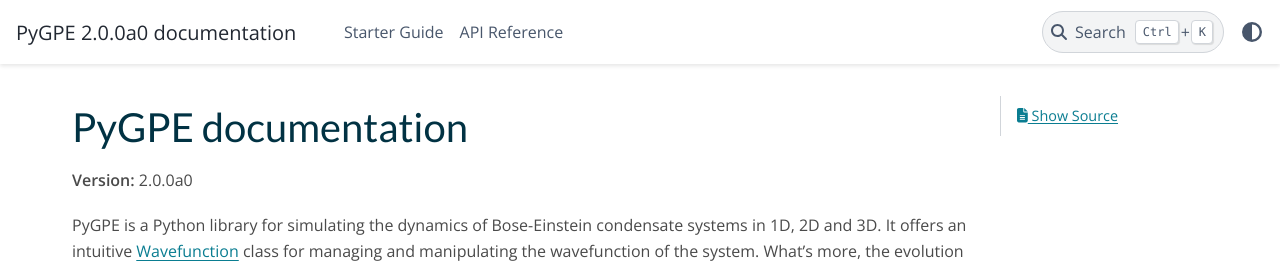
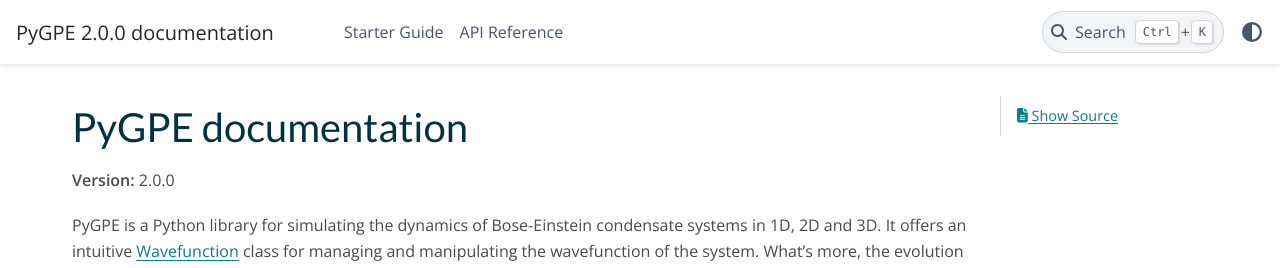
Before and after one commit to wheelerMT/pygpe, a Sphinx documentation site: the page built from docs/source/index.rst, in a window 1280 px wide. Shown: the top 268 px of the page. Built offline with Sphinx 7.4.7 and the PyData theme 0.15.4, drawn with Linux system fonts in a browser that asks for light colours.

Commit message:
Chore: update version number

```diff
--- a/docs/source/conf.py
+++ b/docs/source/conf.py
@@ -4,7 +4,7 @@ import sys
 project = "PyGPE"
 copyright = "2024, Matt Wheeler"
 author = "Matt Wheeler"
-release = "2.0.0a0"
+release = "2.0.0"
 
 sys.path.insert(0, os.path.abspath("../../"))
 
--- a/pyproject.toml
+++ b/pyproject.toml
@@ -1,6 +1,6 @@
 [tool.poetry]
 name = "pygpe"
-version = "2.0.0a0"
+version = "2.0.0"
 description = "A fast Gross-Pitaevskii equation solver for scalar, spin-1 and spin-2 BEC systems."
 authors = ["Matt Wheeler <wheelermt@proton.me>"]
 license = "MIT"
```
